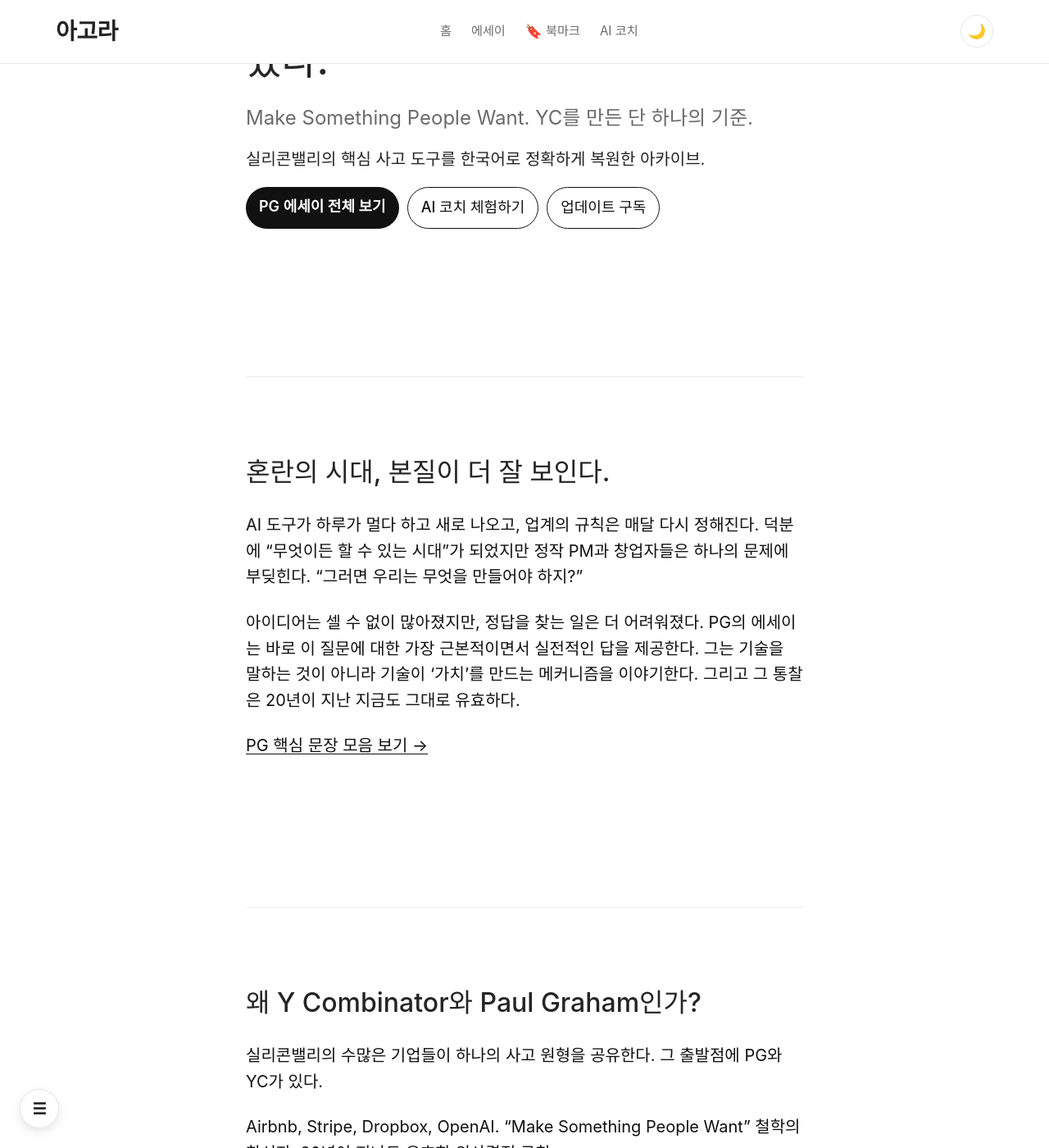
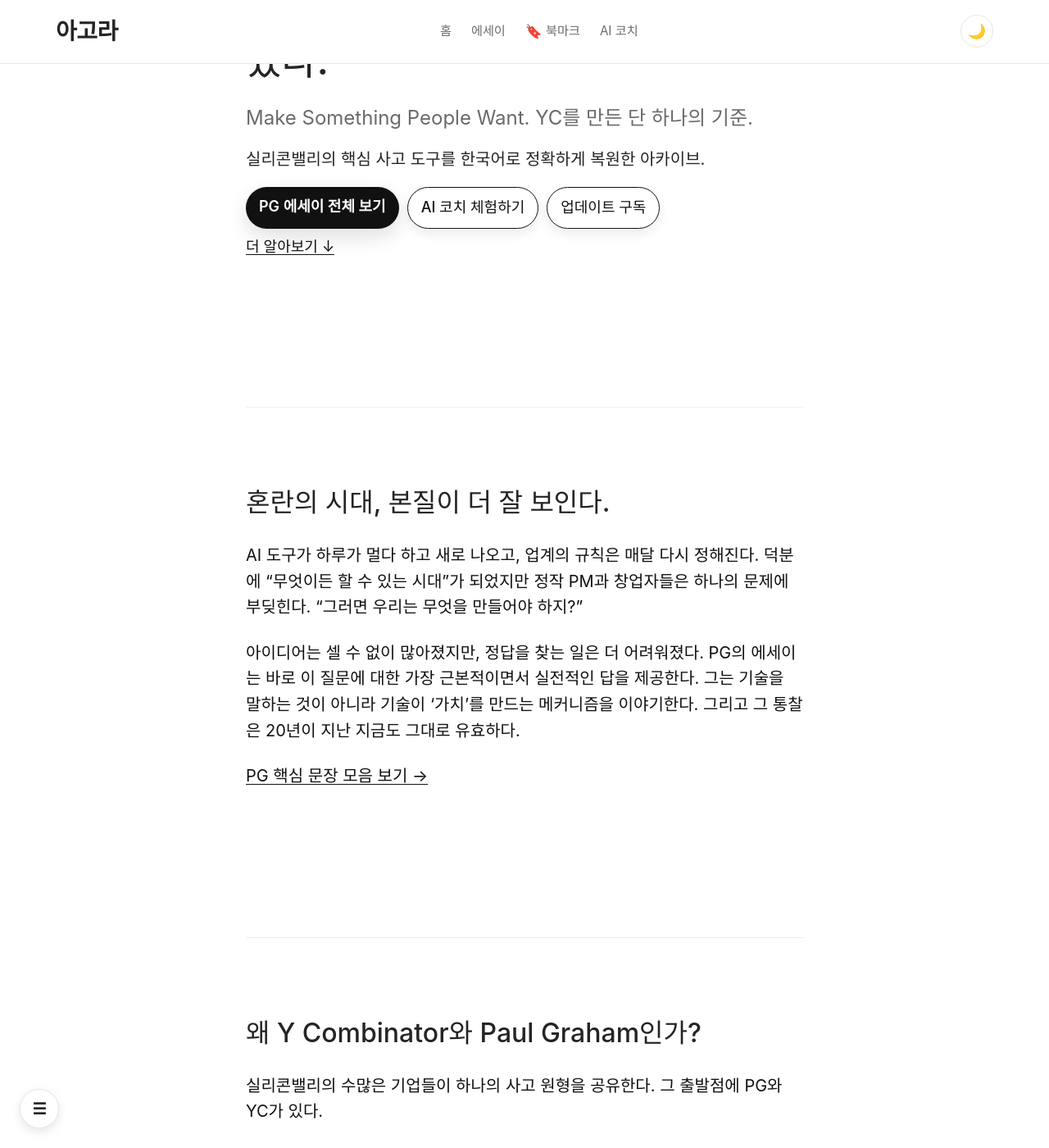
Before and after one commit to arenga/YC, a Jekyll site: the page built from blog/index.html, in a window 1280 px wide and 1400 px high, scrolled down 254 px. Shown: the whole window at 82% size. Built offline with Jekyll 4.4.1, drawn with Linux system fonts in a browser that asks for light colours; some web fonts are replaced; some of the changed text lies outside the part shown.

Commit message:
ux: strengthen CTAs, add scroll cue and newsletter form on home

```diff
--- a/blog/index.html
+++ b/blog/index.html
@@ -13,11 +13,12 @@
       <a class="btn ghost" href="{{ '/chat/' | relative_url }}">AI 코치 체험하기</a>
       <a class="btn ghost" href="https://arenga.github.io/YC/feed.xml">업데이트 구독</a>
     </div>
+    <p class="text-link scroll-down"><a href="#section-why">더 알아보기 ↓</a></p>
   </section>
 
   <hr class="divider" />
 
-  <section class="section-block">
+  <section class="section-block" id="section-why">
     <h2>혼란의 시대, 본질이 더 잘 보인다.</h2>
     <p>AI 도구가 하루가 멀다 하고 새로 나오고, 업계의 규칙은 매달 다시 정해진다. 덕분에 “무엇이든 할 수 있는 시대”가 되었지만 정작 PM과 창업자들은 하나의 문제에 부딪힌다. “그러면 우리는 무엇을 만들어야 하지?”</p>
     <p>아이디어는 셀 수 없이 많아졌지만, 정답을 찾는 일은 더 어려워졌다. PG의 에세이는 바로 이 질문에 대한 가장 근본적이면서 실전적인 답을 제공한다. 그는 기술을 말하는 것이 아니라 기술이 ‘가치’를 만드는 메커니즘을 이야기한다. 그리고 그 통찰은 20년이 지난 지금도 그대로 유효하다.</p>
@@ -41,7 +42,7 @@
 
   <hr class="divider" />
 
-  <section class="section-block">
+  <section class="section-block" id="section-korea">
     <h2>한국에서는 원전에 접근하기가 어렵다.</h2>
     <p>번역은 파편적이고, 개념은 왜곡되며, 사고 흐름은 대부분 삭제된다. 우리는 실리콘밸리의 핵심 지식을 ‘부분적으로만’ 소비하고 있다. 이것은 단순한 정보 격차가 아니라 의사결정 품질의 격차로 이어진다.</p>
     <p>PG의 한 문장을 잘못 이해하면 팀의 전략이 통째로 어긋날 수 있다.</p>
@@ -64,7 +65,7 @@
 
   <hr class="divider" />
 
-  <section class="section-block">
+  <section class="section-block" id="section-benefit">
     <h2>실무에서 달라지는 것들</h2>
     <div class="card-list">
       <div class="card-item">✅ 문제 정의가 빨라진다 — 진짜 문제/가짜 문제를 가려냄</div>
@@ -77,7 +78,7 @@
 
   <hr class="divider" />
 
-  <section class="section-block">
+  <section class="section-block" id="section-roadmap">
     <h2>아고라의 다음 단계</h2>
     <h3>1단계 — 지금</h3>
     <p>PG 에세이 정밀 번역 아카이브 구축</p>
@@ -89,7 +90,7 @@
 
   <hr class="divider" />
 
-  <section class="section-block">
+  <section class="section-block" id="section-final">
     <h2>AI 시대에도 흔들리지 않는 기준.</h2>
     <h2>사람들이 원하는 것을 만드는 사람.</h2>
     <p>PG를 정확히 이해하는 순간, 기준은 선명해진다.</p>
@@ -98,6 +99,16 @@
       <a class="btn ghost" href="{{ '/chat/' | relative_url }}">AI 코치와 대화하기</a>
       <a class="btn ghost" href="https://arenga.github.io/YC/feed.xml">뉴스레터 구독</a>
     </div>
+  </section>
+
+  <section class="section-block newsletter">
+    <h2>업데이트 알림</h2>
+    <p>신규 번역/PG 사고 도구 레터를 가장 먼저 받아보세요.</p>
+    <form id="subscribe-form" class="subscribe-form">
+      <input type="email" id="subscribe-email" placeholder="이메일을 입력하세요" required />
+      <button type="submit" class="btn primary">구독하기</button>
+      <p class="muted">RSS 구독: <a href="https://arenga.github.io/YC/feed.xml">https://arenga.github.io/YC/feed.xml</a></p>
+    </form>
   </section>
 </div>
 
@@ -108,6 +119,7 @@
   .hero-subtitle { font-size: 24px; color: #6a6a6a; margin-top: 1rem; }
   .hero-body { font-size: 20px; margin-top: 1rem; }
   .text-link a { text-decoration: underline; text-decoration-thickness: 1px; text-underline-offset: 3px; color: #111; }
+  .scroll-down { margin-top: 0.5rem; }
   .divider { border: 0; border-top: 1px solid #ededed; margin: 180px 0 90px; }
   .section-block h2 { font-size: 32px; font-weight: 500; margin-bottom: 24px; }
   .section-block h3 { font-size: 24px; font-weight: 500; margin-top: 24px; margin-bottom: 8px; }
@@ -116,11 +128,15 @@
   .card-list { display: grid; gap: 12px; grid-template-columns: 1fr; margin: 12px 0 24px; }
   .card-item { border: 1px solid #ededed; border-radius: 10px; padding: 14px 16px; font-size: 18px; line-height: 1.55; background: #fafafa; color: #111; }
   .cta-inline { display: flex; flex-wrap: wrap; gap: 10px; margin-top: 18px; }
-  .btn.primary { background: #111; color: #fff; padding: 10px 16px; border-radius: 999px; text-decoration: none; font-weight: 600; }
-  .btn.ghost { border: 1px solid #111; color: #111; padding: 10px 16px; border-radius: 999px; text-decoration: none; font-weight: 500; }
-  .btn.primary:hover, .btn.ghost:hover { opacity: 0.9; }
+  .btn.primary { background: #111; color: #fff; padding: 10px 16px; border-radius: 999px; text-decoration: none; font-weight: 600; box-shadow: 0 10px 24px rgba(0,0,0,0.12); }
+  .btn.ghost { border: 1px solid #111; color: #111; padding: 10px 16px; border-radius: 999px; text-decoration: none; font-weight: 500; background: #fff; box-shadow: 0 6px 14px rgba(0,0,0,0.08); }
+  .btn.primary:hover, .btn.ghost:hover { opacity: 0.92; transform: translateY(-1px); }
   .pill-grid { display: flex; flex-wrap: wrap; gap: 8px; margin: 12px 0 20px; }
   .pill-grid span { border: 1px solid #ededed; border-radius: 999px; padding: 8px 12px; font-size: 16px; color: #111; background: #f8f8f8; }
+  .newsletter { background: #f8f8f8; border-radius: 12px; padding: 20px; }
+  .subscribe-form { display: flex; flex-direction: column; gap: 10px; }
+  .subscribe-form input { padding: 12px 14px; border: 1px solid #ddd; border-radius: 10px; font-size: 16px; }
+  .subscribe-form .btn.primary { align-self: flex-start; }
   @media (max-width: 768px) {
     .hero-title { font-size: 38px; }
     .hero-subtitle { font-size: 20px; }
```
Also changed, not shown: other parts of blog/index.html (+16 -0 lines).
